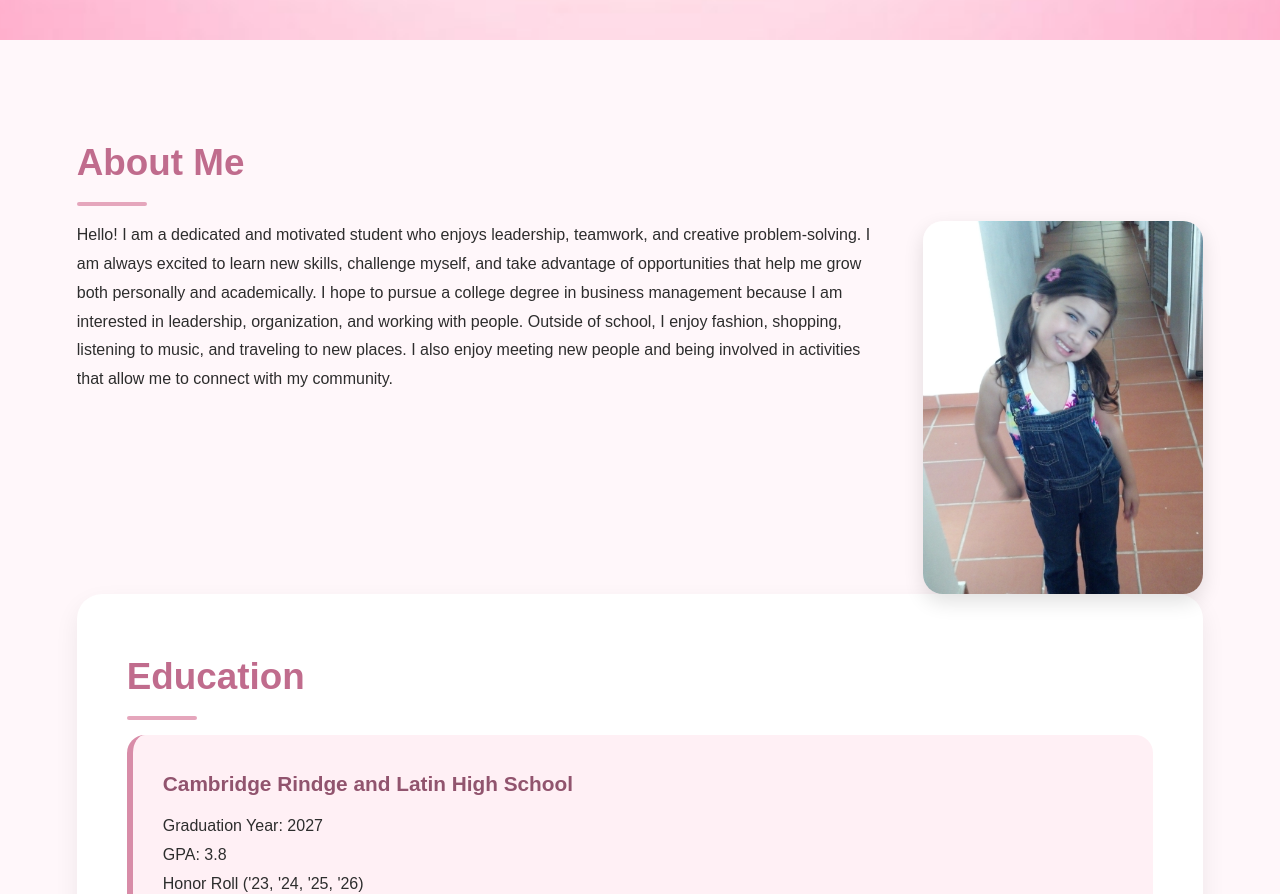
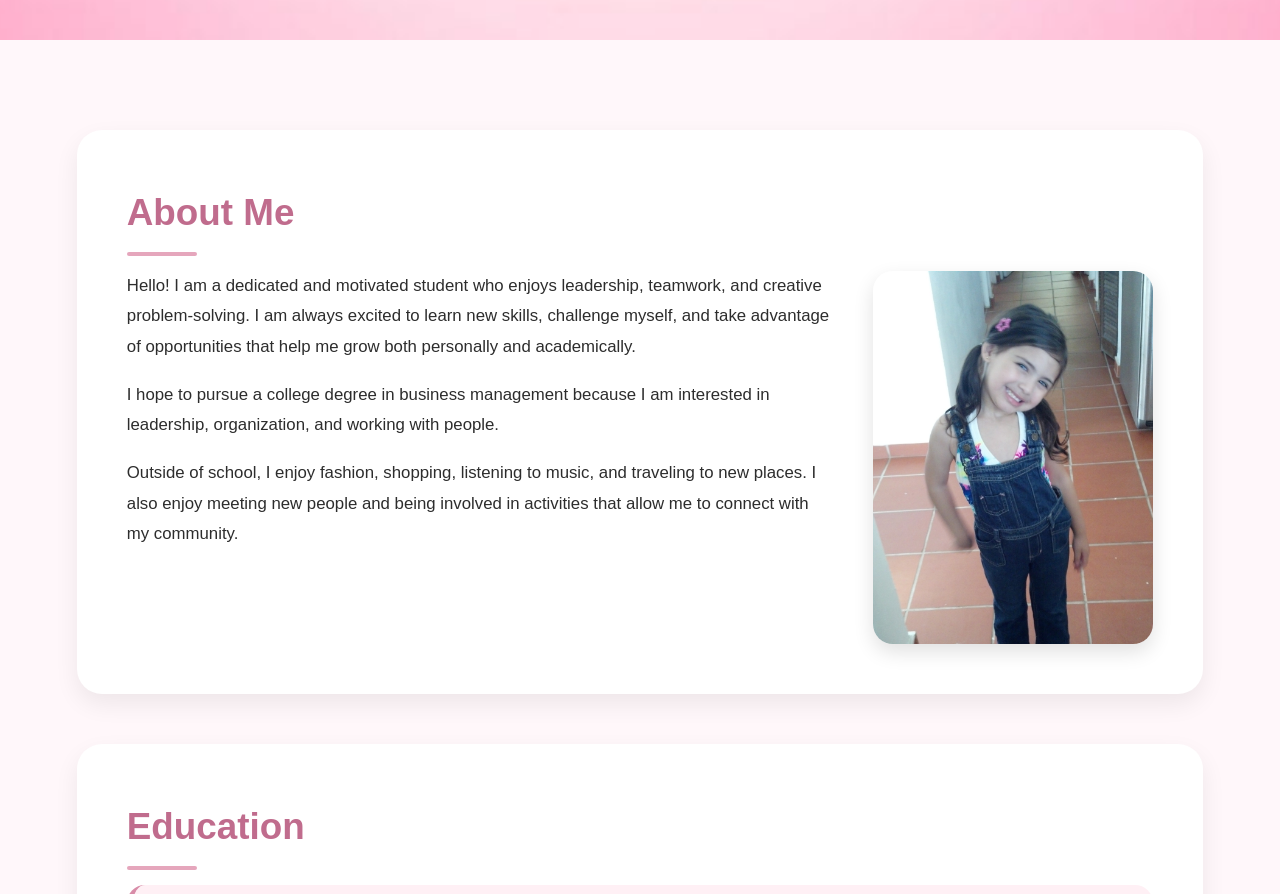
Before and after one commit to 27vnava/Portfolio, a plain HTML site: page index.html in a window 1280 px wide. Shown: the part 760-1654 px from the top of the page. Drawn offline with Linux system fonts and the light colour scheme; a web font is replaced by a local one.

Commit message:
modified about me

```diff
--- a/css/style.css
+++ b/css/style.css
@@ -284,6 +284,7 @@ a {
     display: block;
     border-radius: 20px;
     box-shadow: 0 8px 20px rgba(0,0,0,0.12);
+
 }
 
 
--- a/index.html
+++ b/index.html
@@ -33,18 +33,18 @@
 
    <main>
 
-
-       </section>
+        <section id="about">
             <h2>About Me</h2>
 
             <div class="about-container">
-
                 <div class="about-text">
                     <p>
                         Hello! I am a dedicated and motivated student who enjoys leadership, teamwork, and creative problem-solving. I am always excited to learn new skills, challenge myself, and take advantage of opportunities that help me grow both personally and academically.
-
+                    </p>
+                    <p>
                         I hope to pursue a college degree in business management because I am interested in leadership, organization, and working with people.
-
+                    </p>
+                    <p>
                         Outside of school, I enjoy fashion, shopping, listening to music, and traveling to new places. I also enjoy meeting new people and being involved in activities that allow me to connect with my community.
                     </p>
                 </div>
@@ -52,7 +52,6 @@
                 <div class="about-image-container">
                     <img src="images/vida.jpg" alt="Vida Nava" class="about-image">
                 </div>
-
             </div>
         </section>
 
```
Lines whose indentation alone changed are shown as unchanged.
